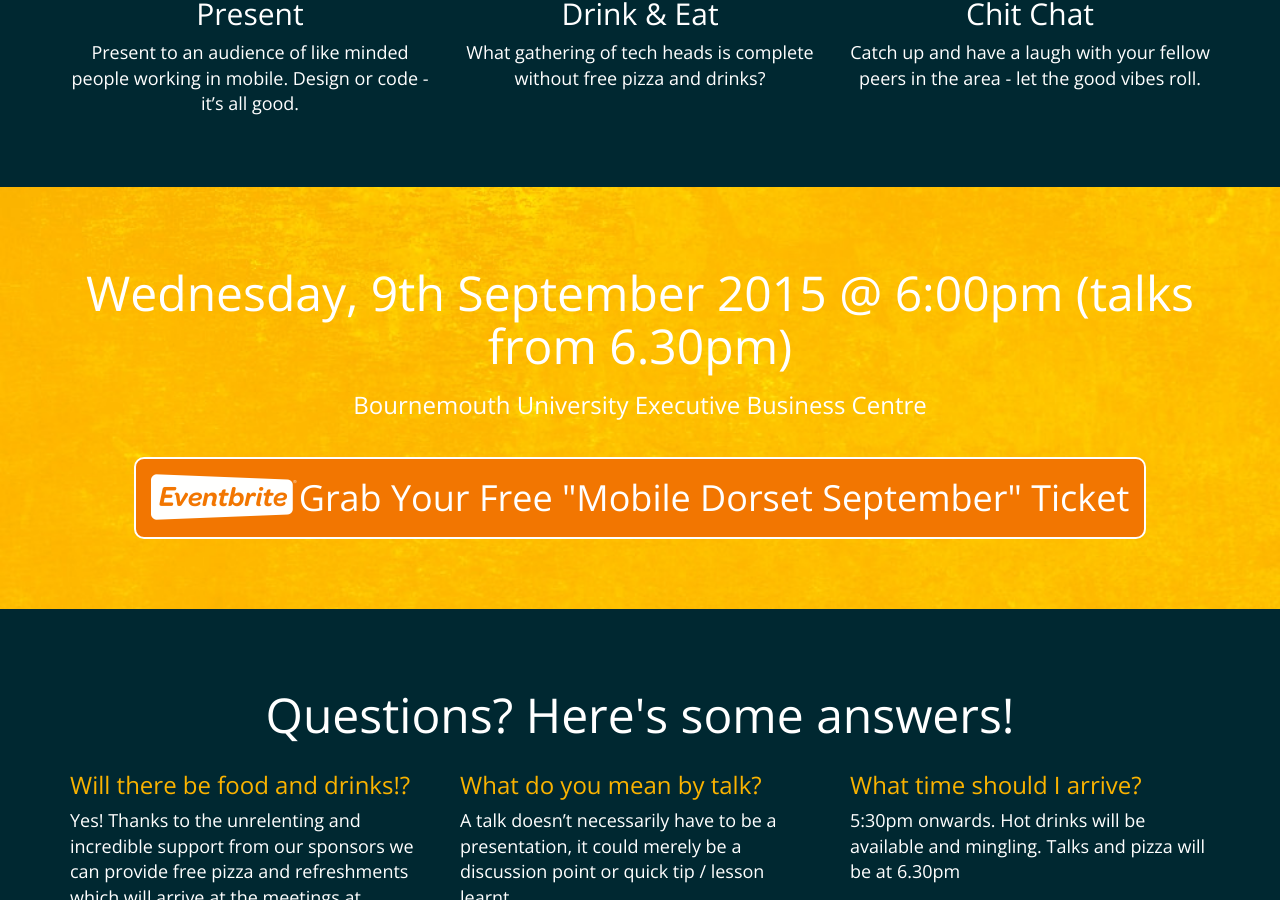
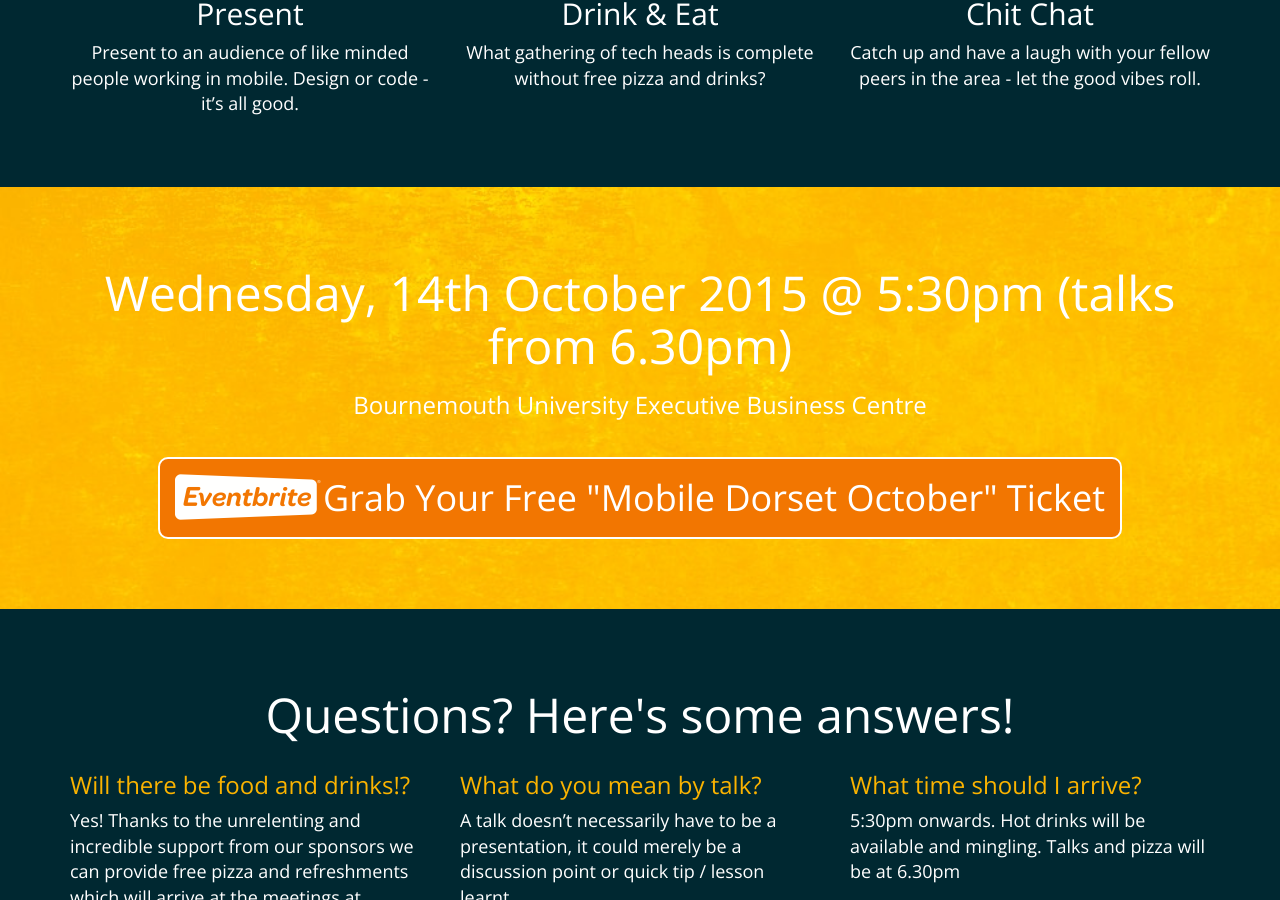
Before and after one commit to MobileDorset/mobiledorset.github.io, a Jekyll site: the page built from index.html, in a window 1280 px wide and 900 px high, scrolled down 1023 px. Built offline with Jekyll 4.4.1, drawn with Linux system fonts in a browser that asks for light colours.

Commit message:
switched event to list october

```diff
--- a/_data/events.yml
+++ b/_data/events.yml
@@ -1,4 +1,4 @@
-- name: Mobile Dorset September
-  datetime: Wednesday, 9th September 2015 @ 6:00pm (talks from 6.30pm)
-  url: http://mdmonthly.eventbrite.co.uk
+- name: Mobile Dorset October
+  datetime: Wednesday, 14th October 2015 @ 5:30pm (talks from 6.30pm)
+  url: https://md-10-2015.eventbrite.co.uk
   location: Bournemouth University Executive Business Centre
```
